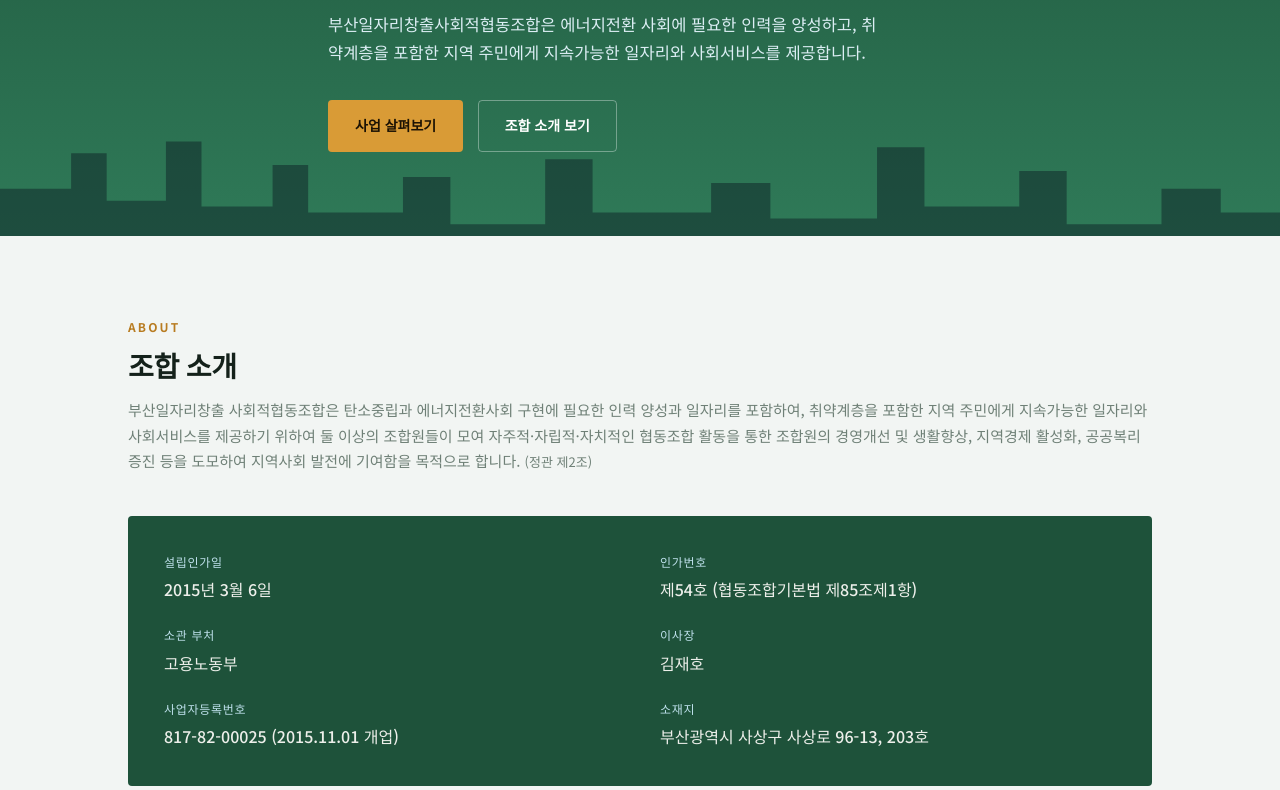
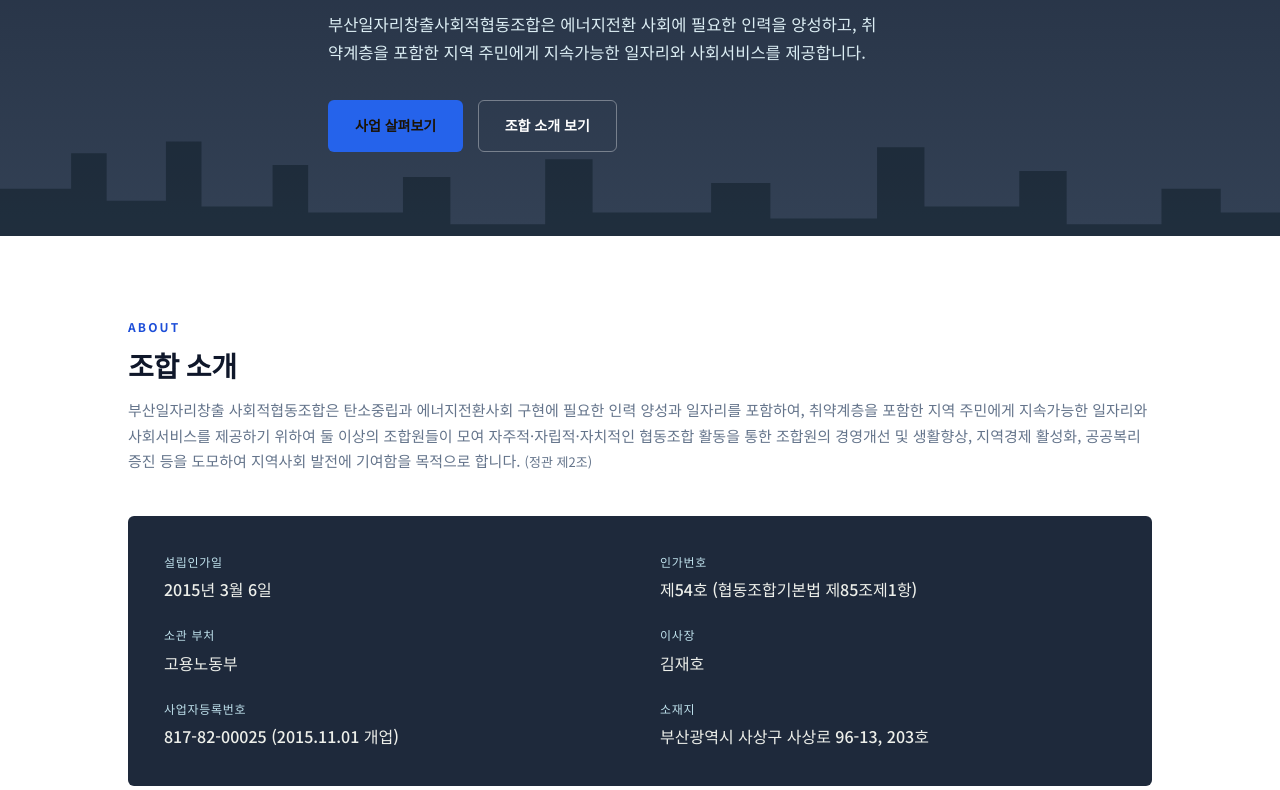
Before and after one commit to BSjob2015/bsjob2015, a plain HTML site: page index.html in a window 1280 px wide. Shown: the part 411-1201 px from the top of the page. Drawn offline with Linux system fonts and the light colour scheme.

Commit message:
Refactor CSS variables for design update
Updated CSS variables for improved color scheme and design consistency.

```diff
--- a/style.css
+++ b/style.css
@@ -4,20 +4,23 @@
    디자인을 바꿀 때는 이 파일 하나만 고치면 세 페이지에 모두 반영됩니다.
    ========================================================= */
 
-:root{
-  --navy-deep:#0D1F17;
-  --navy-mid:#173427;
-  --brand-1:#1E523A;      /* 헤더/푸터 메인 그린 */
-  --brand-2:#2F7A58;      /* 히어로 배경 밝은 그린 */
-  --paper:#F2F5F3;
-  --ink:#14211A;
-  --steel:#6F8077;
-  --steel-line:#D4DDD8;
-  --amber:#D99B36;       /* 강조용 오렌지 골드 */
-  --amber-deep:#B87C21;
-  --green:#2A6B4A;
-  --radius:4px;
+:root {
+  --navy-deep: #0F172A;
+  --navy-mid: #1E293B;
+  --brand-1: #1E293B;       /* 헤더/포인트 카드 - 슬레이트 차콜 */
+  --brand-2: #334155;
+  --paper: #FFFFFF;         /* 웹사이트 바탕 - 순백색 */
+  --ink: #0F172A;           /* 본문 텍스트 - 딥 차콜 */
+  --steel: #64748B;         /* 설명글 - 소프트 그레이 */
+  --steel-line: #E2E8F0;    /* 테두리 - 연한 그레이 */
+  --amber: #2563EB;         /* 포인트 컬러 - 모던 블루 */
+  --amber-deep: #1D4ED8;
+  --green: #059669;
+  --radius: 6px;
 }
+
+/* 구분 섹션 배경도 화이트 톤에 맞춰 연하게 조정 */
+section.alt { background: #F8FAFC; }
 *{box-sizing:border-box;margin:0;padding:0;}
 html{scroll-behavior:smooth;}
 body{
```
